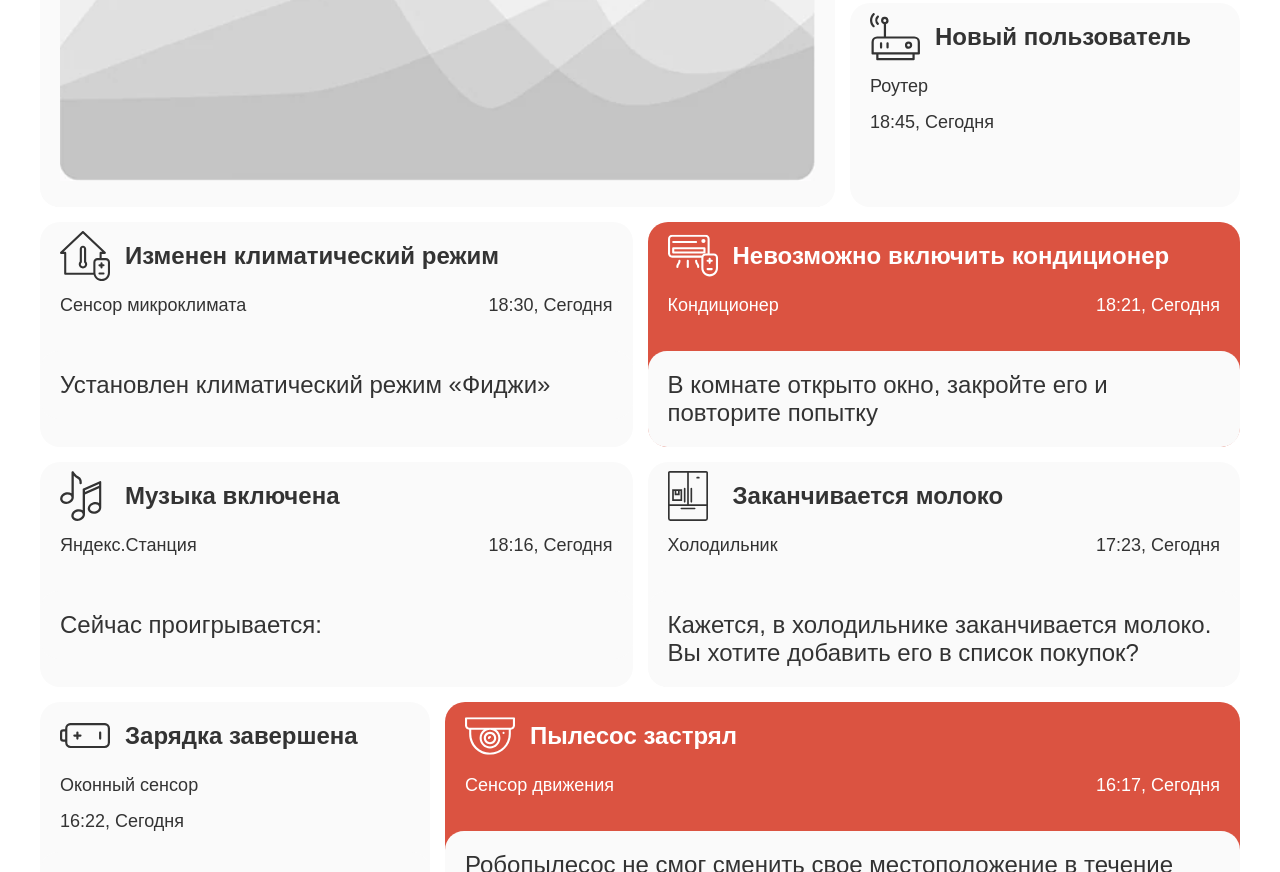
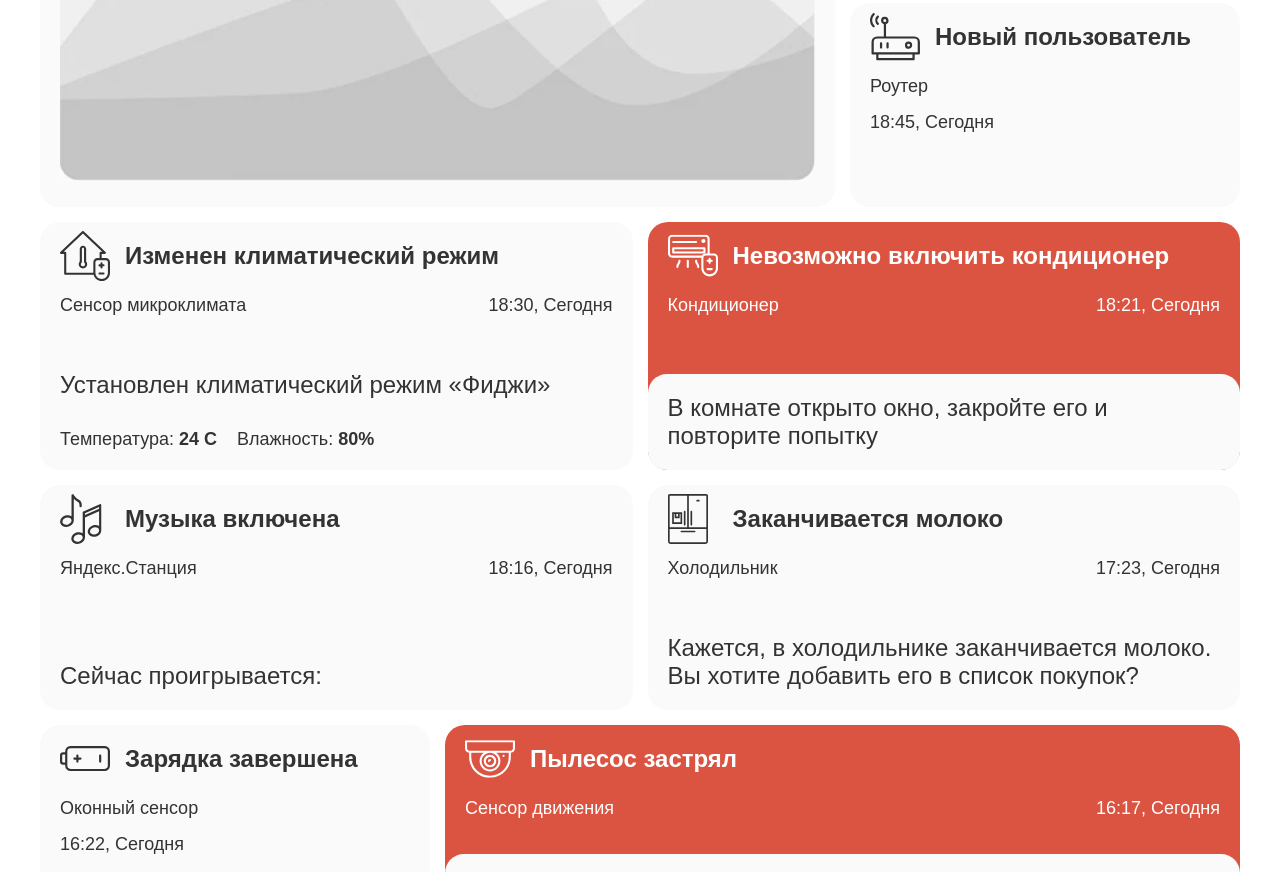
Before and after one commit to KatyaMatya21/ya_adaptive, a website: page source/index.html in a window 1280 px wide. Shown: the part 640-1512 px from the top of the page. Drawn offline with nearby package versions, Linux system fonts and the light colour scheme; files that its build step writes are made by us from their sources.

Commit message:
Добавляет статусы

```diff
--- a/source/index.html
+++ b/source/index.html
@@ -269,6 +269,14 @@
       </div>
       <div class="module__message">
         Установлен климатический режим «Фиджи»
+        <div class="module__stats">
+          <span class="module__degree">
+            Температура: <strong>24 C</strong>
+          </span>
+          <span class="module__humidity">
+            Влажность: <strong>80%</strong>
+          </span>
+        </div>
       </div>
       <button class="module__close" type="button">
         <svg width="14" height="14" viewBox="0 0 14 14" xmlns="http://www.w3.org/2000/svg">
@@ -456,6 +464,14 @@
       </div>
     </div>
     <div class="module__message">
+      <div class="module__stats">
+          <span class="module__degree">
+            Температура: <strong></strong>
+          </span>
+        <span class="module__humidity">
+            Влажность: <strong></strong>
+          </span>
+      </div>
       <picture>
         <source srcset="images/image@1x.webp 1x, images/image@2x.webp 2x" type="image/webp">
         <img class="module__image" src="images/image@1x.jpg 1x" srcset="images/image@2x.jpg 2x" alt="">
--- a/source/less/block/module.less
+++ b/source/less/block/module.less
@@ -1,5 +1,8 @@
 .module {
   position: relative;
+
+  display: flex;
+  flex-direction: column;
 
   background-color: @gray-light;
   border-radius: 20px;
@@ -168,6 +171,7 @@
 }
 
 .module__message {
+  margin-top: auto;
   padding: 15px;
 
   font-size: 18px;
@@ -198,3 +202,32 @@
     margin-top: 30px;
   }
 }
+
+.module__stats {
+  display: flex;
+  justify-content: space-between;
+  margin-top: 20px;
+
+  font-size: 14px;
+  line-height: 16px;
+
+  @media (min-width: @tablet) {
+    justify-content: flex-start;
+    margin-top: 30px;
+
+    font-size: 18px;
+    line-height: 21px;
+  }
+}
+
+.module__degree {
+  display: block;
+
+  @media (min-width: @tablet) {
+    margin-right: 20px;
+  }
+}
+
+.module__humidity {
+  display: block;
+}
```
